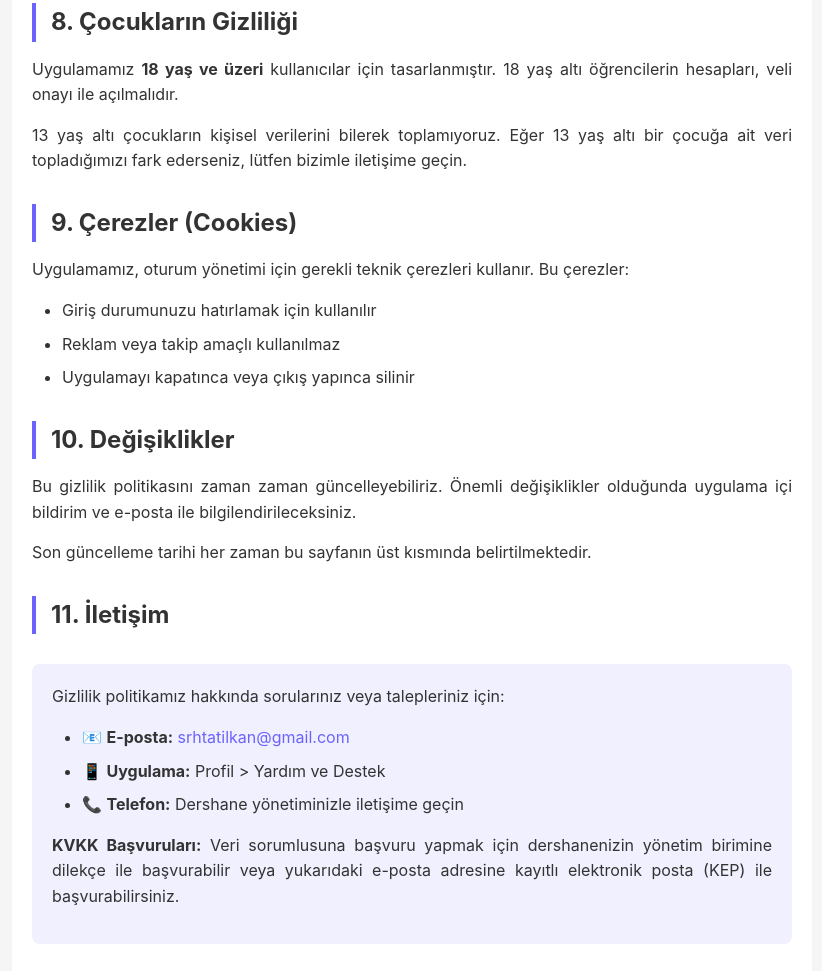
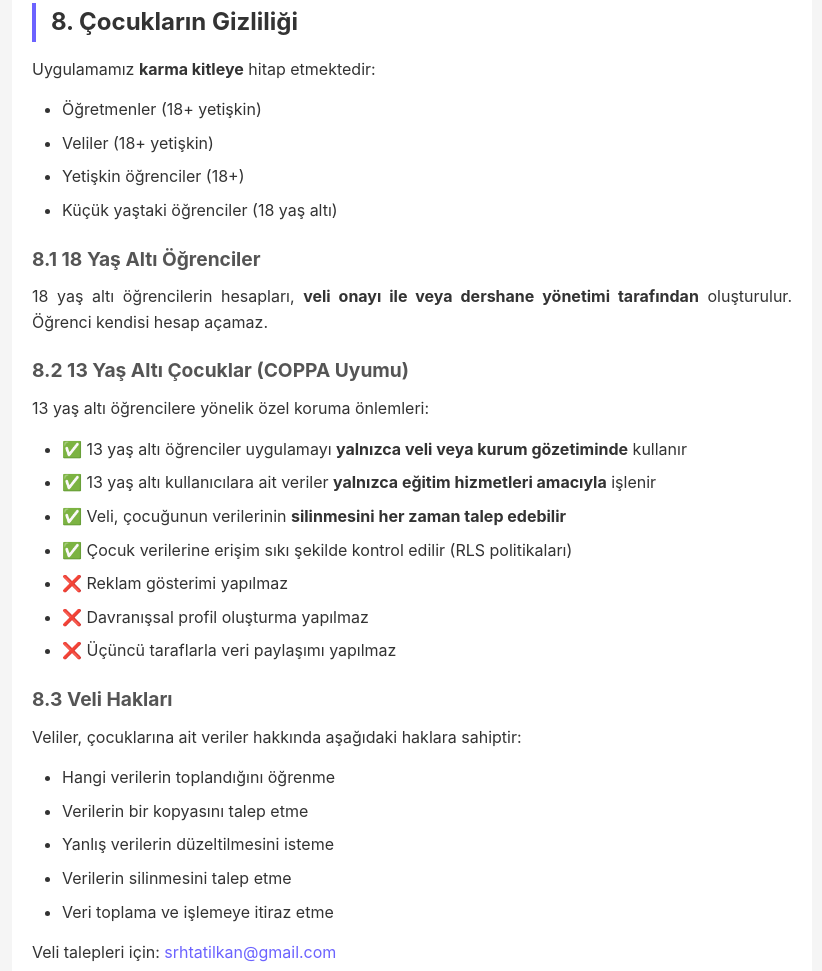
Before and after one commit to srhtatilkan/dershane-legal, a plain HTML site: page privacy-policy.html in a window 1280 px wide. Shown: the part 3539-4510 px from the top of the page, without its empty margins (228-1050 px from the left). Drawn offline with Linux system fonts and the light colour scheme.

Commit message:
Update children's privacy section with detailed COPPA compliance

```diff
--- a/privacy-policy.html
+++ b/privacy-policy.html
@@ -289,12 +289,48 @@
         <section>
             <h2>8. Çocukların Gizliliği</h2>
             <p>
-                Uygulamamız <strong>18 yaş ve üzeri</strong> kullanıcılar için tasarlanmıştır.
-                18 yaş altı öğrencilerin hesapları, veli onayı ile açılmalıdır.
+                Uygulamamız <strong>karma kitleye</strong> hitap etmektedir:
             </p>
+            <ul>
+                <li>Öğretmenler (18+ yetişkin)</li>
+                <li>Veliler (18+ yetişkin)</li>
+                <li>Yetişkin öğrenciler (18+)</li>
+                <li>Küçük yaştaki öğrenciler (18 yaş altı)</li>
+            </ul>
+
+            <h3>8.1 18 Yaş Altı Öğrenciler</h3>
             <p>
-                13 yaş altı çocukların kişisel verilerini bilerek toplamıyoruz. Eğer 13 yaş altı bir çocuğa
-                ait veri topladığımızı fark ederseniz, lütfen bizimle iletişime geçin.
+                18 yaş altı öğrencilerin hesapları, <strong>veli onayı ile veya dershane yönetimi tarafından</strong> oluşturulur.
+                Öğrenci kendisi hesap açamaz.
+            </p>
+
+            <h3>8.2 13 Yaş Altı Çocuklar (COPPA Uyumu)</h3>
+            <p>
+                13 yaş altı öğrencilere yönelik özel koruma önlemleri:
+            </p>
+            <ul>
+                <li>✅ 13 yaş altı öğrenciler uygulamayı <strong>yalnızca veli veya kurum gözetiminde</strong> kullanır</li>
+                <li>✅ 13 yaş altı kullanıcılara ait veriler <strong>yalnızca eğitim hizmetleri amacıyla</strong> işlenir</li>
+                <li>✅ Veli, çocuğunun verilerinin <strong>silinmesini her zaman talep edebilir</strong></li>
+                <li>✅ Çocuk verilerine erişim sıkı şekilde kontrol edilir (RLS politikaları)</li>
+                <li>❌ Reklam gösterimi yapılmaz</li>
+                <li>❌ Davranışsal profil oluşturma yapılmaz</li>
+                <li>❌ Üçüncü taraflarla veri paylaşımı yapılmaz</li>
+            </ul>
+
+            <h3>8.3 Veli Hakları</h3>
+            <p>
+                Veliler, çocuklarına ait veriler hakkında aşağıdaki haklara sahiptir:
+            </p>
+            <ul>
+                <li>Hangi verilerin toplandığını öğrenme</li>
+                <li>Verilerin bir kopyasını talep etme</li>
+                <li>Yanlış verilerin düzeltilmesini isteme</li>
+                <li>Verilerin silinmesini talep etme</li>
+                <li>Veri toplama ve işlemeye itiraz etme</li>
+            </ul>
+            <p>
+                Veli talepleri için: <a href="mailto:srhtatilkan@gmail.com">srhtatilkan@gmail.com</a>
             </p>
         </section>
 
```
